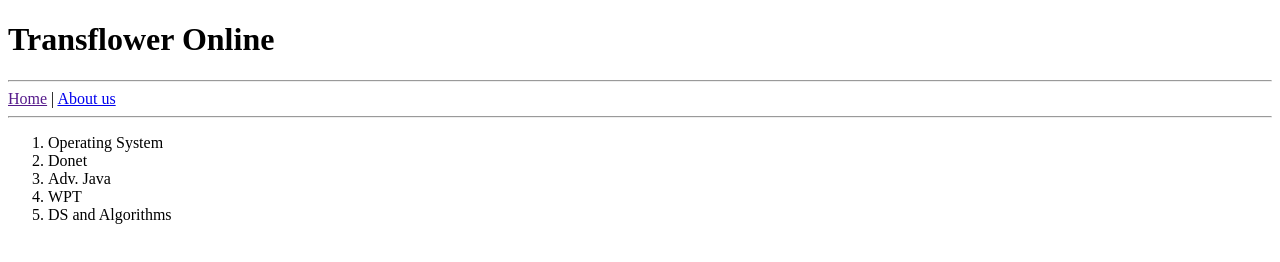
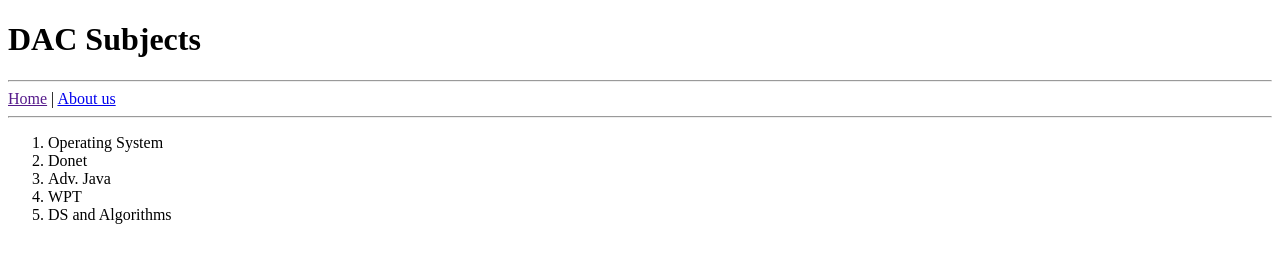
Before and after one commit to onkarrokade44/SDM_Docker, a website: page public/index.html in a window 1280 px wide. Drawn offline with Linux system fonts and the light colour scheme.

Commit message:
changes in html

```diff
--- a/public/index.html
+++ b/public/index.html
@@ -4,7 +4,7 @@
         <title>My Custom HTML App</title>
     </head>
     <body>
-        <h1>Transflower Online </h1>
+        <h1>DAC Subjects </h1>
         <hr/>
         <a href="">Home</a> | <a href="/aboutus.html">About us </a>
         <hr/>
```
